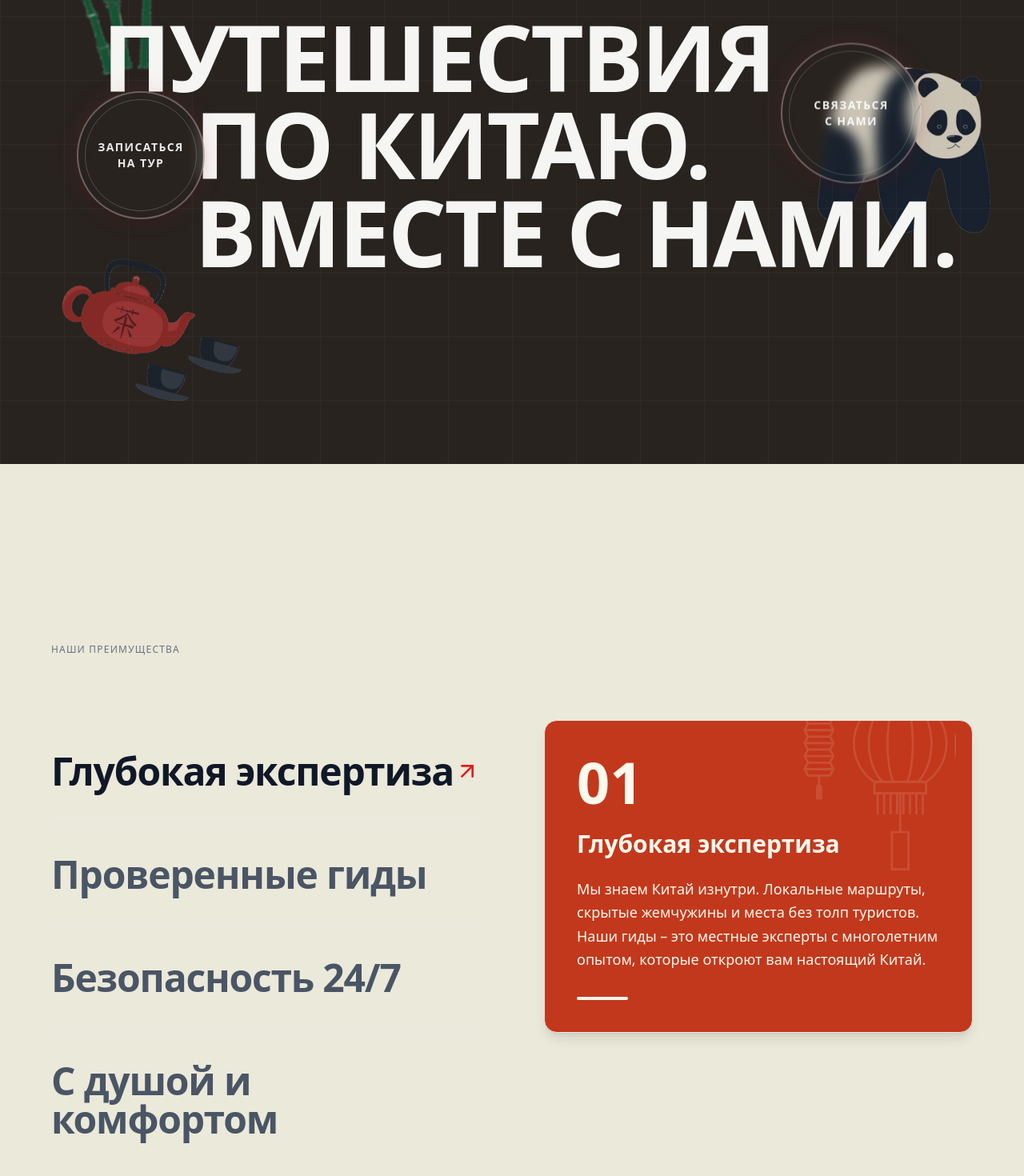
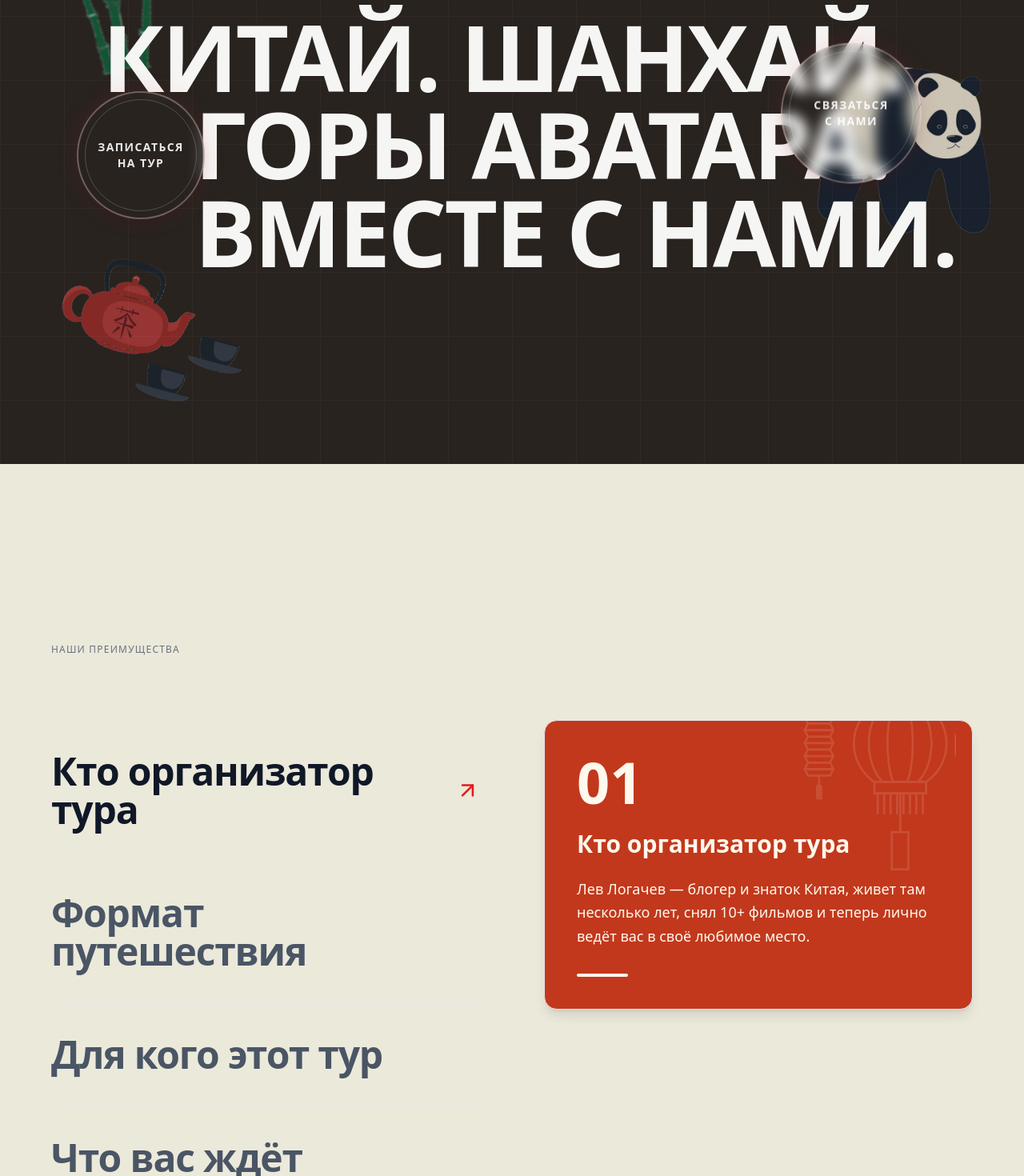
Before and after one commit to payton-ggg/chi-na, a Next.js app: page / in a window 1280 px wide. Shown: the part 220-1690 px from the top of the page at 80% size. Built offline with nearby package versions, Linux system fonts and the light colour scheme.

Commit message:
chore: change a bit information

```diff
--- a/app/components/Features.tsx
+++ b/app/components/Features.tsx
@@ -9,24 +9,24 @@ export default function Features() {
 
   const features = [
     {
-      title: "Глубокая экспертиза",
+      title: "Кто организатор тура",
       description:
-        "Мы знаем Китай изнутри. Локальные маршруты, скрытые жемчужины и места без толп туристов. Наши гиды – это местные эксперты с многолетним опытом, которые откроют вам настоящий Китай.",
+        "Лев Логачев — блогер и знаток Китая, живет там несколько лет, снял 10+ фильмов и теперь лично ведёт вас в своё любимое место.",
     },
     {
-      title: "Проверенные гиды",
+      title: "Формат путешествия",
       description:
-        "Только профессионалы, которые живут в Китае, говорят на языке и знают менталитет. Все наши гиды прошли тщательный отбор и имеют лицензии. Они не просто показывают достопримечательности – они рассказывают истории.",
+        "Авторский тур в минигруппе: без шаблонов, с редкими локациями, гибким ритмом и вниманием к каждому участнику.",
     },
     {
-      title: "Безопасность 24/7",
+      title: "Для кого этот тур",
       description:
-        "Мы на связи круглосуточно. Решаем любые вопросы от визы до внезапной смены погоды. Наша команда поддержки всегда рядом, чтобы ваше путешествие было комфортным и безопасным.",
+        "Для тех, кто ценит смысл в путешествиях, любит глубину, атмосферу и личный подход без суеты и толп.",
     },
     {
-      title: "С душой и комфортом",
+      title: "Что вас ждёт",
       description:
-        "Авторские программы, лучшие отели и транспорт. Ваше путешествие будет безупречным. Мы тщательно отбираем каждый элемент тура, чтобы создать незабываемые впечатления.",
+        "5 дней в Шанхае — контрасты, вкус, стиль и настоящая жизнь города. Не «как у всех», а как хочется именно вам",
     },
   ];
 
--- a/app/components/Hero.tsx
+++ b/app/components/Hero.tsx
@@ -93,13 +93,13 @@ export default function Hero() {
             className="block transition-transform duration-300 ease-out"
             style={{ transform: `translateX(-${parallaxOffset}px)` }}
           >
-            ПУТЕШЕСТВИЯ
+            КИТАЙ. ШАНХАЙ.
           </span>
           <span
             className="block ml-[1%] sm:ml-[5%] md:ml-[10%] mr-[-5%] transition-transform duration-300 ease-out"
             style={{ transform: `translateX(${parallaxOffset}px)` }}
           >
-            ПО КИТАЮ.
+            ГОРЫ АВАТАРА.
           </span>
           <span
             className="block ml-[1%] sm:ml-[5%] md:ml-[10%] transition-transform duration-300 ease-out"
```
